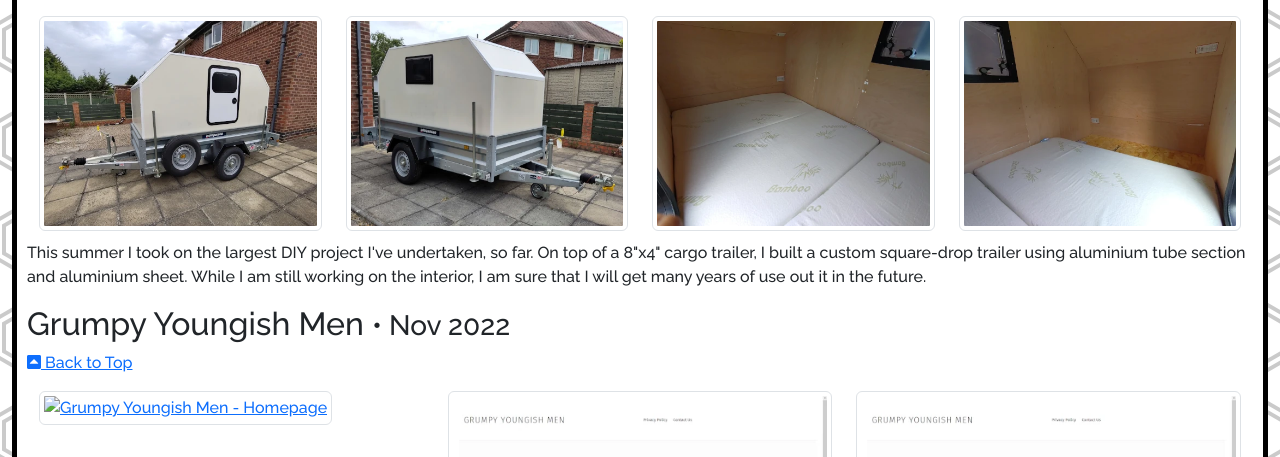
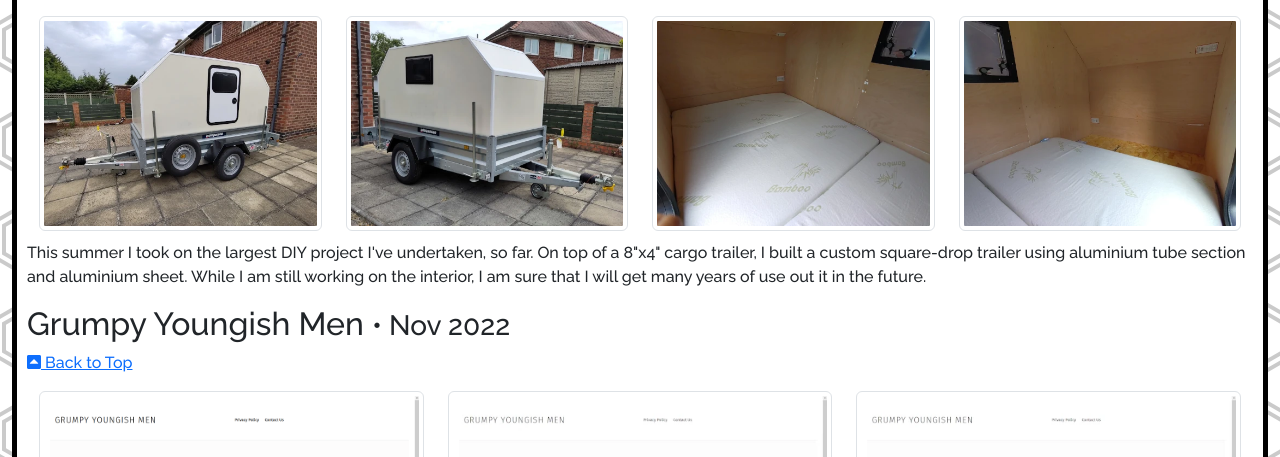
Before and after one commit to ChrisTheBaron/ChrisTheBaron.github.io, a plain HTML site: page projects.html in a window 1280 px wide. Shown: the part 495-952 px from the top of the page. Drawn offline with nearby package versions, Linux system fonts and the light colour scheme.

Commit message:
Fix image

```diff
--- a/projects.html
+++ b/projects.html
@@ -149,12 +149,9 @@
                         <div class="row">
                             <div class="col-md-4 col-12">
                                 <a target="_blank" href="images/gym/homepage.png">
-                                    <picture>
-                                        <source srcset="images/gym/homepage.webp" type="image/webp">
                                     <img alt="Grumpy Youngish Men - Homepage"
                                          class="img-fluid img-thumbnail"
                                          src="images/gym/homepage.png">
-                                    </picture>
                                 </a>
                             </div>
                             <div class="col-md-4 col-6">
```
Lines whose indentation alone changed are shown as unchanged.
